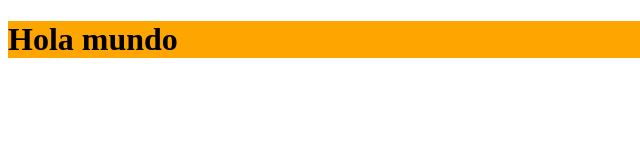
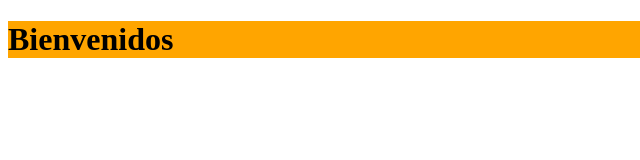
Before and after one commit to agusmelfi/repo-coder.2, a plain HTML site: page index.html in a window 1280 px wide. Shown: the full height of the page, 0-640 px from the left. Drawn offline with Linux system fonts and the light colour scheme.

Commit message:
Index modificado

```diff
--- a/index.html
+++ b/index.html
@@ -7,7 +7,7 @@
     <title>Document</title>
 </head>
 <body>
-    <h1>Hola mundo</h1>
+    <h1>Bienvenidos</h1>
 
 
     <script src="./js/script.js"></script>
```
